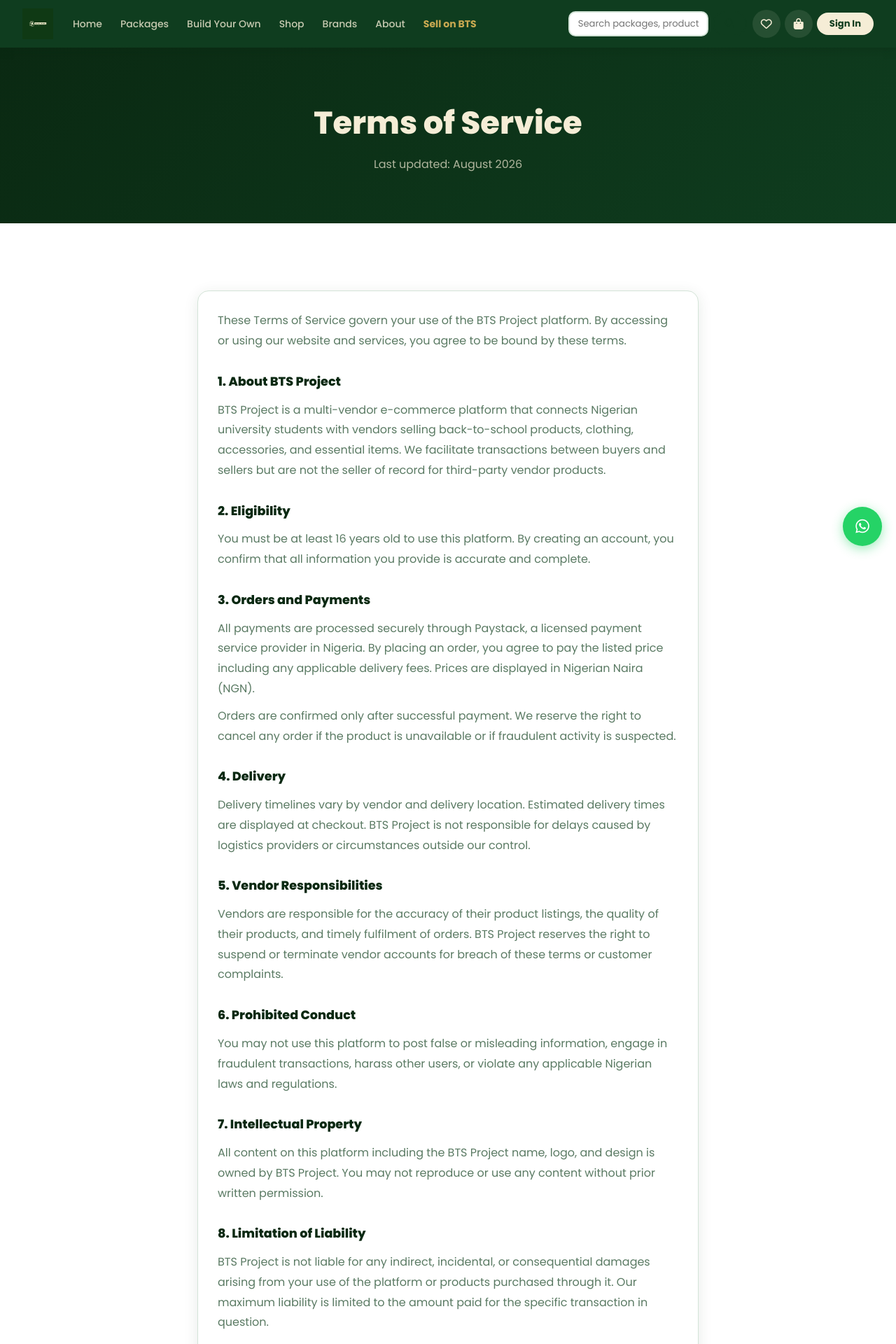
After one commit to Timotee-dev/bts-project, a Django app: page /terms/ in a window 1280 px wide. The commit adds this page. Shown: the top 1920 px of the page at 70% size. Run offline with Django 5.2, Linux system fonts and the light colour scheme; data that the repository does not hold is empty.

Commit message:
Legal pages, order status emails, footer links

```diff
--- a/store/urls.py
+++ b/store/urls.py
@@ -28,6 +28,9 @@ urlpatterns = [
     path('search/', views.search, name='search'),
     path('order/<str:order_number>/track/', views.order_tracking, name='order_tracking'),
     path('bts-admin/', views.admin_dashboard, name='admin_dashboard'),
+    path('terms/', views.terms, name='terms'),
+    path('privacy/', views.privacy, name='privacy'),
+    path('refund-policy/', views.refund_policy, name='refund_policy'),
     path('review/product/<slug:product_slug>/', views.submit_review, name='submit_product_review'),
     path('review/package/<slug:package_slug>/', views.submit_review, name='submit_package_review'),
 ]
--- a/store/views.py
+++ b/store/views.py
@@ -509,6 +509,18 @@ def sell_on_bts(request):
     return render(request, 'store/sell_on_bts.html', {'benefits': benefits})
 
 
+def terms(request):
+    return render(request, 'store/terms.html')
+
+
+def privacy(request):
+    return render(request, 'store/privacy.html')
+
+
+def refund_policy(request):
+    return render(request, 'store/refund.html')
+
+
 @login_required
 def wishlist(request):
     wl, _ = Wishlist.objects.get_or_create(customer=request.user)
--- a/templates/base.html
+++ b/templates/base.html
@@ -205,9 +205,9 @@
   <div class="footer-bottom">
     <p>© 2024 BTS Project. All rights reserved. Made with  for Nigerian students.</p>
     <div class="footer-bottom-links">
-      <a href="#">Privacy Policy</a>
-      <a href="#">Terms of Service</a>
-      <a href="#">Refund Policy</a>
+      <a href="{% url 'privacy' %}">Privacy Policy</a>
+      <a href="{% url 'terms' %}">Terms of Service</a>
+      <a href="{% url 'refund_policy' %}">Refund Policy</a>
     </div>
   </div>
 </footer>
--- /dev/null
+++ b/templates/store/terms.html
@@ -0,0 +1,50 @@
+{% extends 'base.html' %}
+{% block title %}Terms of Service — BTS Project{% endblock %}
+{% block content %}
+
+<div class="page-header">
+  <h1 class="page-header-title">Terms of Service</h1>
+  <p class="page-header-sub">Last updated: August 2026</p>
+</div>
+
+<section class="section">
+  <div class="container" style="max-width:780px;">
+    <div class="card" style="line-height:1.8;color:var(--gray);">
+
+      <p style="margin-bottom:20px;">These Terms of Service govern your use of the BTS Project platform. By accessing or using our website and services, you agree to be bound by these terms.</p>
+
+      <h2 style="font-size:1.1rem;font-weight:800;color:var(--dark);margin:28px 0 10px;">1. About BTS Project</h2>
+      <p>BTS Project is a multi-vendor e-commerce platform that connects Nigerian university students with vendors selling back-to-school products, clothing, accessories, and essential items. We facilitate transactions between buyers and sellers but are not the seller of record for third-party vendor products.</p>
+
+      <h2 style="font-size:1.1rem;font-weight:800;color:var(--dark);margin:28px 0 10px;">2. Eligibility</h2>
+      <p>You must be at least 16 years old to use this platform. By creating an account, you confirm that all information you provide is accurate and complete.</p>
+
+      <h2 style="font-size:1.1rem;font-weight:800;color:var(--dark);margin:28px 0 10px;">3. Orders and Payments</h2>
+      <p>All payments are processed securely through Paystack, a licensed payment service provider in Nigeria. By placing an order, you agree to pay the listed price including any applicable delivery fees. Prices are displayed in Nigerian Naira (NGN).</p>
+      <p style="margin-top:10px;">Orders are confirmed only after successful payment. We reserve the right to cancel any order if the product is unavailable or if fraudulent activity is suspected.</p>
+
+      <h2 style="font-size:1.1rem;font-weight:800;color:var(--dark);margin:28px 0 10px;">4. Delivery</h2>
+      <p>Delivery timelines vary by vendor and delivery location. Estimated delivery times are displayed at checkout. BTS Project is not responsible for delays caused by logistics providers or circumstances outside our control.</p>
+
+      <h2 style="font-size:1.1rem;font-weight:800;color:var(--dark);margin:28px 0 10px;">5. Vendor Responsibilities</h2>
+      <p>Vendors are responsible for the accuracy of their product listings, the quality of their products, and timely fulfilment of orders. BTS Project reserves the right to suspend or terminate vendor accounts for breach of these terms or customer complaints.</p>
+
+      <h2 style="font-size:1.1rem;font-weight:800;color:var(--dark);margin:28px 0 10px;">6. Prohibited Conduct</h2>
+      <p>You may not use this platform to post false or misleading information, engage in fraudulent transactions, harass other users, or violate any applicable Nigerian laws and regulations.</p>
+
+      <h2 style="font-size:1.1rem;font-weight:800;color:var(--dark);margin:28px 0 10px;">7. Intellectual Property</h2>
+      <p>All content on this platform including the BTS Project name, logo, and design is owned by BTS Project. You may not reproduce or use any content without prior written permission.</p>
+
+      <h2 style="font-size:1.1rem;font-weight:800;color:var(--dark);margin:28px 0 10px;">8. Limitation of Liability</h2>
+      <p>BTS Project is not liable for any indirect, incidental, or consequential damages arising from your use of the platform or products purchased through it. Our maximum liability is limited to the amount paid for the specific transaction in question.</p>
+
+      <h2 style="font-size:1.1rem;font-weight:800;color:var(--dark);margin:28px 0 10px;">9. Changes to These Terms</h2>
+      <p>We may update these terms from time to time. Continued use of the platform after changes are posted constitutes acceptance of the new terms.</p>
+
+      <h2 style="font-size:1.1rem;font-weight:800;color:var(--dark);margin:28px 0 10px;">10. Contact</h2>
+      <p>For questions about these terms, contact us at <a href="{% url 'contact' %}" style="color:var(--green);font-weight:600;">our contact page</a>.</p>
+
+    </div>
+  </div>
+</section>
+{% endblock %}
```
Also changed, not shown: store/emails.py (+58 -1 lines), templates/store/pay_with_split.html (deleted, +0 -90 lines), templates/store/privacy.html (added, +47 -0 lines), templates/store/refund.html (added, +47 -0 lines).
